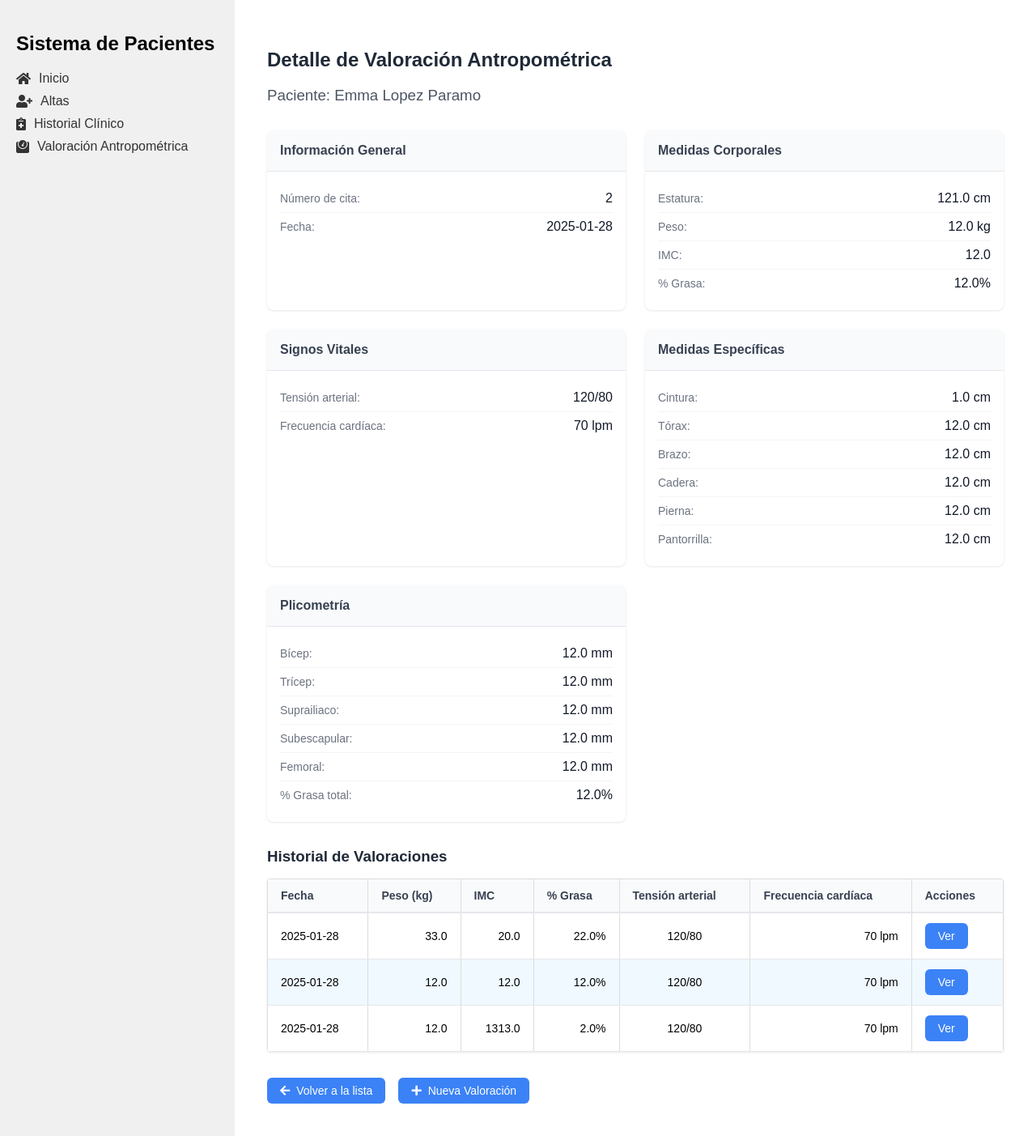
After one commit to tbtkd/SPacientes, a Flask app: page /valoraciones/2 in a window 1280 px wide. The commit adds this page. Shown: the whole page at 81% size. Run offline with Flask 3, Linux system fonts and the light colour scheme; data comes from the database, SQL or seed files in the repository.

Commit message:
# Sistema de Alta de Pacientes (V52)

```diff
--- a/app/controllers/valoracion_antropometrica.py
+++ b/app/controllers/valoracion_antropometrica.py
@@ -25,6 +25,8 @@ def nueva_valoracion(paciente_id):
             'cadera': request.form['cadera'],
             'pierna': request.form['pierna'],
             'pantorrilla': request.form['pantorrilla'],
+            'tension_arterial': request.form['tension_arterial'],
+            'frecuencia_cardiaca': request.form['frecuencia_cardiaca'],
             'bicep': request.form['bicep'],
             'tricep': request.form['tricep'],
             'suprailiaco': request.form['suprailiaco'],
@@ -59,3 +61,75 @@ def lista_valoraciones(paciente_id):
 def todas_valoraciones():
     valoraciones = ValoracionAntropometrica.obtener_todas()
     return render_template('todas_valoraciones.html', valoraciones=valoraciones)
+
+@valoracion.route('/valoraciones/<int:valoracion_id>')
+def detalle_valoracion(valoracion_id):
+    valoracion = ValoracionAntropometrica.obtener_por_id(valoracion_id)
+    if not valoracion:
+        flash('Valoración no encontrada', 'error')
+        return redirect(url_for('valoracion.todas_valoraciones'))
+
+    paciente = Paciente.obtener_por_id(valoracion['paciente_id'])
+    historial_valoraciones = ValoracionAntropometrica.obtener_por_paciente(valoracion['paciente_id'])
+
+    return render_template('detalle_valoracion.html',
+                           valoracion=valoracion,
+                           paciente=paciente,
+                           historial_valoraciones=historial_valoraciones)
+
+@valoracion.route('/valoraciones/<int:valoracion_id>/editar', methods=['GET', 'POST'])
+def editar_valoracion(valoracion_id):
+    valoracion = ValoracionAntropometrica.obtener_por_id(valoracion_id)
+    if not valoracion:
+        flash('Valoración no encontrada', 'error')
+        return redirect(url_for('valoracion.todas_valoraciones'))
+
+    paciente = Paciente.obtener_por_id(valoracion['paciente_id'])
+
+    if request.method == 'POST':
+        datos = {
+            'numero_cita': request.form['numero_cita'],
+            'fecha': request.form['fecha'],
+            'estatura': request.form['estatura'],
+            'peso': request.form['peso'],
+            'imc': request.form['imc'],
+            'grasa': request.form['grasa'],
+            'cintura': request.form['cintura'],
+            'torax': request.form['torax'],
+            'brazo': request.form['brazo'],
+            'cadera': request.form['cadera'],
+            'pierna': request.form['pierna'],
+            'pantorrilla': request.form['pantorrilla'],
+            'tension_arterial': request.form['tension_arterial'],
+            'frecuencia_cardiaca': request.form['frecuencia_cardiaca'],
+            'bicep': request.form['bicep'],
+            'tricep': request.form['tricep'],
+            'suprailiaco': request.form['suprailiaco'],
+            'subescapular': request.form['subescapular'],
+            'femoral': request.form.get('femoral', ''),
+            'porcentaje_grasa': request.form['porcentaje_grasa']
+        }
+
+        exito, mensaje = ValoracionAntropometrica.actualizar(valoracion_id, datos)
+        if exito:
+            flash(mensaje, 'success')
+            return redirect(url_for('valoracion.detalle_valoracion', valoracion_id=valoracion_id))
+        else:
+            flash(mensaje, 'error')
+
+    return render_template('editar_valoracion.html', valoracion=valoracion, paciente=paciente)
+
+@valoracion.route('/valoraciones/<int:valoracion_id>/eliminar', methods=['POST'])
+def eliminar_valoracion(valoracion_id):
+    valoracion = ValoracionAntropometrica.obtener_por_id(valoracion_id)
+    if not valoracion:
+        flash('Valoración no encontrada', 'error')
+        return redirect(url_for('valoracion.todas_valoraciones'))
+
+    exito, mensaje = ValoracionAntropometrica.eliminar(valoracion_id)
+    if exito:
+        flash(mensaje, 'success')
+        return redirect(url_for('valoracion.lista_valoraciones', paciente_id=valoracion['paciente_id']))
+    else:
+        flash(mensaje, 'error')
+        return redirect(url_for('valoracion.detalle_valoracion', valoracion_id=valoracion_id))
--- a/app/static/css/style.css
+++ b/app/static/css/style.css
@@ -107,6 +107,46 @@ body {
   background-color: #f2f2f2;
 }
 
+.table-container {
+  overflow-x: auto;
+  margin: 1rem 0;
+  box-shadow: 0 1px 3px rgba(0, 0, 0, 0.1);
+  border-radius: 4px;
+}
+
+.table {
+  min-width: 100%;
+  background-color: white;
+}
+
+.table__header {
+  padding: 12px 16px;
+  text-align: left;
+  font-weight: 600;
+  font-size: 0.875rem;
+  color: #374151;
+  background-color: #f9fafb;
+  border-bottom: 2px solid #e5e7eb;
+}
+
+.table__cell {
+  padding: 12px 16px;
+  font-size: 0.875rem;
+  border-bottom: 1px solid #e5e7eb;
+}
+
+.text-center {
+  text-align: center;
+}
+
+.text-right {
+  text-align: right;
+}
+
+.table tr:hover {
+  background-color: #f9fafb;
+}
+
 /* Estilos para alertas */
 .alert {
   padding: 10px;
@@ -145,17 +185,20 @@ body {
 
 /* Estilos para botones de acción */
 .action-button {
-  display: inline-block;
-  padding: 8px 12px;
-  margin: 5px;
-  background-color: #007bff;
+  display: inline-flex;
+  align-items: center;
+  padding: 0.5rem 1rem;
+  font-size: 0.875rem;
+  font-weight: 500;
+  border-radius: 0.375rem;
+  background-color: #3b82f6;
   color: white;
   text-decoration: none;
-  border-radius: 4px;
+  transition: background-color 0.2s;
 }
 
 .action-button:hover {
-  background-color: #0056b3;
+  background-color: #2563eb;
 }
 
 /* Estilos para las pestañas */
@@ -234,3 +277,128 @@ body {
     display: block;
   }
 }
+
+/* Estilos para la vista de detalle de valoración */
+.valoracion-container {
+  max-width: 1200px;
+  margin: 0 auto;
+  padding: 20px;
+}
+
+.valoracion-header {
+  margin-bottom: 2rem;
+}
+
+.valoracion-header h2 {
+  color: #1f2937;
+  margin-bottom: 0.5rem;
+}
+
+.valoracion-header h3 {
+  color: #4b5563;
+  font-weight: normal;
+}
+
+.valoracion-grid {
+  display: grid;
+  grid-template-columns: repeat(auto-fit, minmax(300px, 1fr));
+  gap: 1.5rem;
+  margin-bottom: 2rem;
+}
+
+.valoracion-card {
+  background: white;
+  border-radius: 0.5rem;
+  box-shadow: 0 1px 3px rgba(0, 0, 0, 0.1);
+  overflow: hidden;
+}
+
+.valoracion-card__title {
+  background-color: #f9fafb;
+  color: #374151;
+  font-size: 1rem;
+  font-weight: 600;
+  padding: 1rem;
+  margin: 0;
+  border-bottom: 1px solid #e5e7eb;
+}
+
+.valoracion-card__content {
+  padding: 1rem;
+}
+
+.data-item {
+  display: flex;
+  justify-content: space-between;
+  align-items: center;
+  padding: 0.5rem 0;
+  border-bottom: 1px solid #f3f4f6;
+}
+
+.data-item:last-child {
+  border-bottom: none;
+}
+
+.data-label {
+  color: #6b7280;
+  font-size: 0.875rem;
+}
+
+.data-value {
+  font-weight: 500;
+  color: #111827;
+}
+
+.valoracion-history {
+  margin-top: 2rem;
+}
+
+.valoracion-history h3 {
+  color: #1f2937;
+  margin-bottom: 1rem;
+}
+
+.current-row {
+  background-color: #f0f9ff !important;
+}
+
+.valoracion-actions {
+  display: flex;
+  gap: 1rem;
+  margin-top: 2rem;
+  justify-content: flex-start;
+}
+
+.action-button {
+  display: inline-flex;
+  align-items: center;
+  gap: 0.5rem;
+  padding: 0.5rem 1rem;
+  background-color: #3b82f6;
+  color: white;
+  border-radius: 0.375rem;
+  text-decoration: none;
+  font-size: 0.875rem;
+  font-weight: 500;
+  transition: background-color 0.2s;
+}
+
+.action-button:hover {
+  background-color: #2563eb;
+}
+
+/* Responsive adjustments */
+@media (max-width: 768px) {
+  .valoracion-grid {
+    grid-template-columns: 1fr;
+  }
+
+  .valoracion-actions {
+    flex-direction: column;
+  }
+
+  .action-button {
+    width: 100%;
+    justify-content: center;
+  }
+}
--- /dev/null
+++ b/app/templates/detalle_valoracion.html
@@ -0,0 +1,176 @@
+{% extends "base.html" %}
+
+{% block title %}Detalle de Valoración Antropométrica{% endblock %}
+
+{% block content %}
+<div class="valoracion-container">
+    <header class="valoracion-header">
+        <h2>Detalle de Valoración Antropométrica</h2>
+        <h3>Paciente: {{ paciente['nombre'] }} {{ paciente['apellido_paterno'] }} {{ paciente['apellido_materno'] }}</h3>
+    </header>
+
+    <div class="valoracion-grid">
+        <!-- Sección de Medidas Básicas -->
+        <div class="valoracion-card">
+            <h4 class="valoracion-card__title">Información General</h4>
+            <div class="valoracion-card__content">
+                <div class="data-item">
+                    <span class="data-label">Número de cita:</span>
+                    <span class="data-value">{{ valoracion['numero_cita'] }}</span>
+                </div>
+                <div class="data-item">
+                    <span class="data-label">Fecha:</span>
+                    <span class="data-value">{{ valoracion['fecha'] }}</span>
+                </div>
+            </div>
+        </div>
+
+        <!-- Sección de Medidas Corporales -->
+        <div class="valoracion-card">
+            <h4 class="valoracion-card__title">Medidas Corporales</h4>
+            <div class="valoracion-card__content">
+                <div class="data-item">
+                    <span class="data-label">Estatura:</span>
+                    <span class="data-value">{{ valoracion['estatura'] }} cm</span>
+                </div>
+                <div class="data-item">
+                    <span class="data-label">Peso:</span>
+                    <span class="data-value">{{ valoracion['peso'] }} kg</span>
+                </div>
+                <div class="data-item">
+                    <span class="data-label">IMC:</span>
+                    <span class="data-value">{{ valoracion['imc'] }}</span>
+                </div>
+                <div class="data-item">
+                    <span class="data-label">% Grasa:</span>
+                    <span class="data-value">{{ valoracion['grasa'] }}%</span>
+                </div>
+            </div>
+        </div>
+
+        <!-- Sección de Signos Vitales -->
+        <div class="valoracion-card">
+            <h4 class="valoracion-card__title">Signos Vitales</h4>
+            <div class="valoracion-card__content">
+                <div class="data-item">
+                    <span class="data-label">Tensión arterial:</span>
+                    <span class="data-value">{{ valoracion['tension_arterial'] }}</span>
+                </div>
+                <div class="data-item">
+                    <span class="data-label">Frecuencia cardíaca:</span>
+                    <span class="data-value">{{ valoracion['frecuencia_cardiaca'] }} lpm</span>
+                </div>
+            </div>
+        </div>
+
+        <!-- Sección de Medidas Específicas -->
+        <div class="valoracion-card">
+            <h4 class="valoracion-card__title">Medidas Específicas</h4>
+            <div class="valoracion-card__content">
+                <div class="data-item">
+                    <span class="data-label">Cintura:</span>
+                    <span class="data-value">{{ valoracion['cintura'] }} cm</span>
+                </div>
+                <div class="data-item">
+                    <span class="data-label">Tórax:</span>
+                    <span class="data-value">{{ valoracion['torax'] }} cm</span>
+                </div>
+                <div class="data-item">
+                    <span class="data-label">Brazo:</span>
+                    <span class="data-value">{{ valoracion['brazo'] }} cm</span>
+                </div>
+                <div class="data-item">
+                    <span class="data-label">Cadera:</span>
+                    <span class="data-value">{{ valoracion['cadera'] }} cm</span>
+                </div>
+                <div class="data-item">
+                    <span class="data-label">Pierna:</span>
+                    <span class="data-value">{{ valoracion['pierna'] }} cm</span>
+                </div>
+                <div class="data-item">
+                    <span class="data-label">Pantorrilla:</span>
+                    <span class="data-value">{{ valoracion['pantorrilla'] }} cm</span>
+                </div>
+            </div>
+        </div>
+
+        <!-- Sección de Plicometría -->
+        <div class="valoracion-card">
+            <h4 class="valoracion-card__title">Plicometría</h4>
+            <div class="valoracion-card__content">
+                <div class="data-item">
+                    <span class="data-label">Bícep:</span>
+                    <span class="data-value">{{ valoracion['bicep'] }} mm</span>
+                </div>
+                <div class="data-item">
+                    <span class="data-label">Trícep:</span>
+                    <span class="data-value">{{ valoracion['tricep'] }} mm</span>
+                </div>
+                <div class="data-item">
+                    <span class="data-label">Suprailiaco:</span>
+                    <span class="data-value">{{ valoracion['suprailiaco'] }} mm</span>
+                </div>
+                <div class="data-item">
+                    <span class="data-label">Subescapular:</span>
+                    <span class="data-value">{{ valoracion['subescapular'] }} mm</span>
+                </div>
+                {% if valoracion['femoral'] %}
+                <div class="data-item">
+                    <span class="data-label">Femoral:</span>
+                    <span class="data-value">{{ valoracion['femoral'] }} mm</span>
+                </div>
+                {% endif %}
+                <div class="data-item">
+                    <span class="data-label">% Grasa total:</span>
+                    <span class="data-value">{{ valoracion['porcentaje_grasa'] }}%</span>
+                </div>
+            </div>
+        </div>
+    </div>
+
+    <!-- Historial de Valoraciones -->
+    <div class="valoracion-history">
+        <h3>Historial de Valoraciones</h3>
+        <div class="table-container">
+            <table class="table">
+                <thead>
+                    <tr>
+                        <th class="table__header">Fecha</th>
+                        <th class="table__header">Peso (kg)</th>
+                        <th class="table__header">IMC</th>
+                        <th class="table__header">% Grasa</th>
+                        <th class="table__header">Tensión arterial</th>
+                        <th class="table__header">Frecuencia cardíaca</th>
+                        <th class="table__header">Acciones</th>
+                    </tr>
+                </thead>
+                <tbody>
+                    {% for val in historial_valoraciones %}
+                    <tr class="{{ 'current-row' if val['id'] == valoracion['id'] else '' }}">
+                        <td class="table__cell">{{ val['fecha'] }}</td>
+                        <td class="table__cell text-right">{{ val['peso'] }}</td>
+                        <td class="table__cell text-right">{{ val['imc'] }}</td>
+                        <td class="table__cell text-right">{{ val['porcentaje_grasa'] }}%</td>
+                        <td class="table__cell text-center">{{ val['tension_arterial'] }}</td>
+                        <td class="table__cell text-right">{{ val['frecuencia_cardiaca'] }} lpm</td>
+                        <td class="table__cell">
+                            <a href="{{ url_for('valoracion.detalle_valoracion', valoracion_id=val['id']) }}"
+                               class="action-button">Ver</a>
+                        </td>
+                    </tr>
+                    {% endfor %}
+                </tbody>
+            </table>
+        </div>
+    </div>
+
+    <div class="valoracion-actions">
+        <a href="{{ url_for('valoracion.lista_valoraciones', paciente_id=paciente['id']) }}" class="action-button">
+            <i class="fas fa-arrow-left"></i> Volver a la lista
+        </a>
+        <a href="{{ url_for('valoracion.nueva_valoracion', paciente_id=paciente['id']) }}" class="action-button">
+            <i class="fas fa-plus"></i> Nueva Valoración
+        </a>
+    </div>
+</div>
+{% endblock %}
```
Also changed, not shown: app/models/valoracion_antropometrica.py (+9 -4 lines), app/schema.sql (+25 -3 lines), app/templates/lista_valoraciones.html (+15 -6 lines), app/templates/nueva_valoracion.html (+8 -0 lines), pacientes.db.
